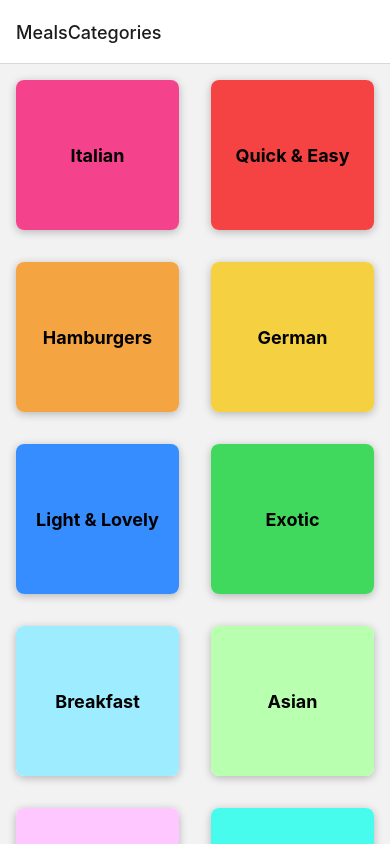
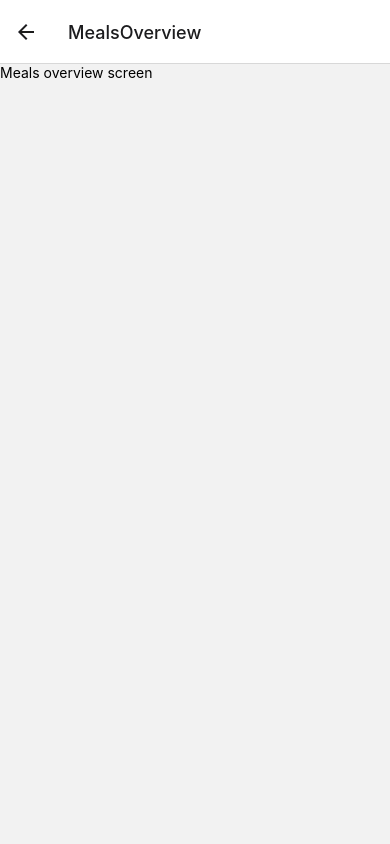
Before and after one commit to melwin3210/REACT_NATIVE_MEALS_APP, a React Native app in the folder my-new-project/: screen /MealsOverview in a window 390 px wide. Built offline with nearby package versions, Linux system fonts and the light colour scheme.

Commit message:
navigation page added

```diff
--- a/my-new-project/App.js
+++ b/my-new-project/App.js
@@ -3,6 +3,7 @@ import { StyleSheet, Text, View } from 'react-native';
 import CategoriesScreen from './screens/CategoriesScreen';
 import {NavigationContainer} from '@react-navigation/native'
 import {createNativeStackNavigator} from '@react-navigation/native-stack'
+import MealsOverviewScreen from './screens/MealsOverviewScreen';
 
 const Stack = createNativeStackNavigator()
 
@@ -13,6 +14,7 @@ export default function App() {
     <NavigationContainer>
       <Stack.Navigator>
         <Stack.Screen name='MealsCategories' component={CategoriesScreen} />
+        <Stack.Screen name='MealsOverview' component={MealsOverviewScreen} />
       </Stack.Navigator>
 
     </NavigationContainer>
--- a/my-new-project/components/CategoriesGridTile.js
+++ b/my-new-project/components/CategoriesGridTile.js
@@ -1,6 +1,6 @@
 import { Pressable, View, Text, StyleSheet, Platform } from "react-native";
 
-const CategoriesGridTile = ({ title, color }) => {
+const CategoriesGridTile = ({ title, color, onPress }) => {
   return (
     <View style={styles.gridItem}>
       <Pressable
@@ -9,6 +9,7 @@ const CategoriesGridTile = ({ title, color }) => {
           styles.button,
           pressed ? styles.buttonPressed : null,
         ]}
+        onPress = {onPress}
       >
         <View style={[styles.innerContainer, { backgroundColor: color }]}>
           <Text style={styles.title}>{title}</Text>
--- a/my-new-project/screens/CategoriesScreen.js
+++ b/my-new-project/screens/CategoriesScreen.js
@@ -3,12 +3,16 @@ import { FlatList, View } from 'react-native';
 import {CATEGORIES} from '../data/dummy-data'
 import CategoriesGridTile from '../components/CategoriesGridTile';
 
-const renderCategoryItem = (itemData) => {
-  return <CategoriesGridTile title = {itemData.item.title} color={itemData.item.color} />
 
-}
 
-const CategoriesScreen = () => {
+const CategoriesScreen = ({navigation}) => {
+  const renderCategoryItem = (itemData) => {
+    const pressHandler = () => {
+      navigation.navigate('MealsOverview')
+    }
+    return <CategoriesGridTile title = {itemData.item.title} color={itemData.item.color} onPress={pressHandler} />
+
+  }
   return (
  <FlatList data={CATEGORIES} keyExtractor={(item)=>item.id} renderItem={renderCategoryItem} numColumns={2} />
   )
--- /dev/null
+++ b/my-new-project/screens/MealsOverviewScreen.js
@@ -0,0 +1,18 @@
+import React from 'react'
+import { StyleSheet, Text, View } from 'react-native'
+import {MEALS} from "../data/dummy-data"
+
+const MealsOverviewScreen = () => {
+  return (
+    <View styles={styles.container}><Text>Meals overview screen</Text></View>
+  )
+}
+
+export default MealsOverviewScreen
+
+const styles = StyleSheet.create({
+    container:{
+        flex:1,
+        padding : 16
+    }
+})
```
